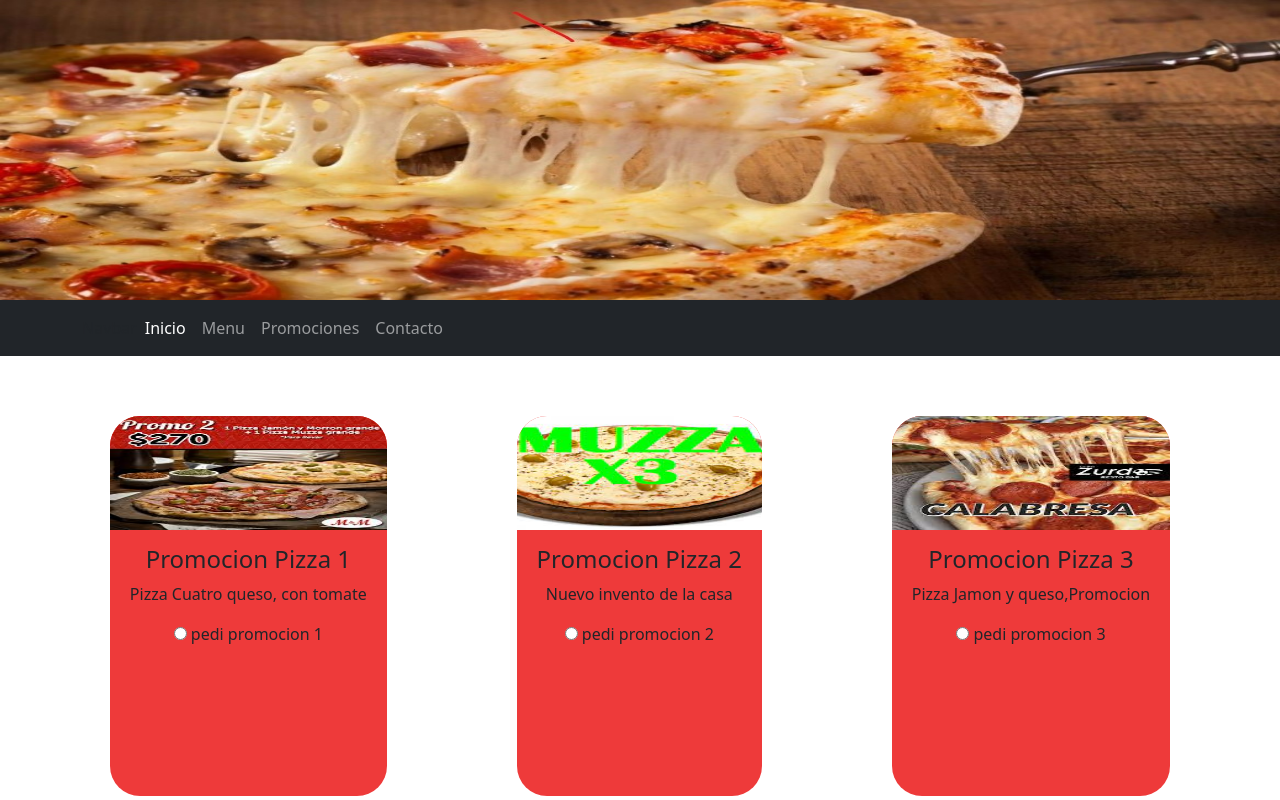
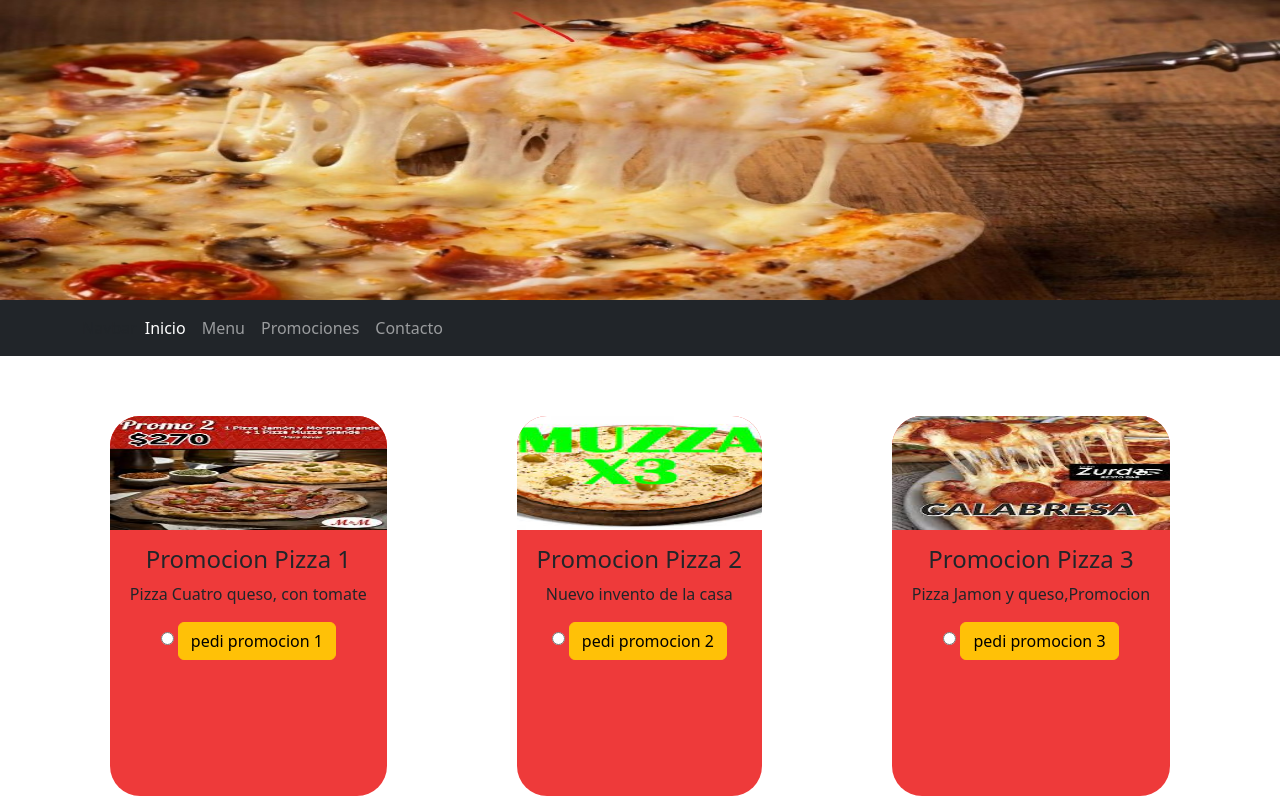
Before and after one commit to alejoani/entrega, a plain HTML site: page paginas/menu.html in a window 1280 px wide. Shown: the top 800 px of the page. Drawn offline with nearby package versions, Linux system fonts and the light colour scheme.

Commit message:
agregado con bolstrap mejora en las tarjetitas de menu tambien

```diff
--- a/paginas/menu.html
+++ b/paginas/menu.html
@@ -54,7 +54,7 @@
                 <h4 class="tarjetita__title">Promocion Pizza 1</h4>
                 <p class="tarjetita__texto">Pizza Cuatro queso, con tomate</p>
                 <input type="radio" name="Promocion 1" id="promocion 1">
-                <label for="promocion 1">pedi promocion 1</label>
+                <label for="promocion 1" class=" btn-warning btn">pedi promocion 1</label>
             </div>
         </div>
 
@@ -65,7 +65,7 @@
                 <h4 class="tarjetita__title">Promocion Pizza 2</h4>
                 <p class="tarjetita__texto">Nuevo invento de la casa</p>
                 <input type="radio" name="Promocion 2" id="promocion 2">
-                <label for="promocion 2">pedi promocion 2</label>
+                <label for="promocion 2" class=" btn-warning btn">pedi promocion 2</label>
             </div>
         </div>
 
@@ -76,7 +76,7 @@
                 <h4 class="tarjetita__title">Promocion Pizza 3</h4>
                 <p class="tarjetita__texto">Pizza Jamon y queso,Promocion</p>
                 <input type="radio" name="Promocion 3" id="promocion 3">
-                <label for="promocion 3">pedi promocion 3</label>
+                <label for="promocion 3" class=" btn-warning btn">pedi promocion 3</label>
             </div>
         </div>
 
```
